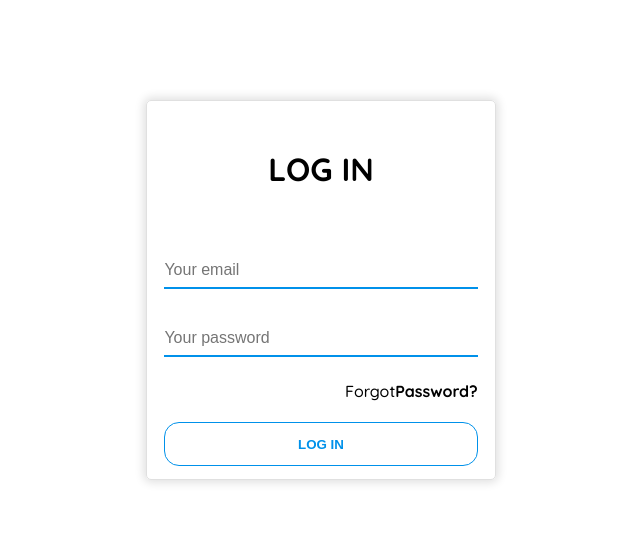
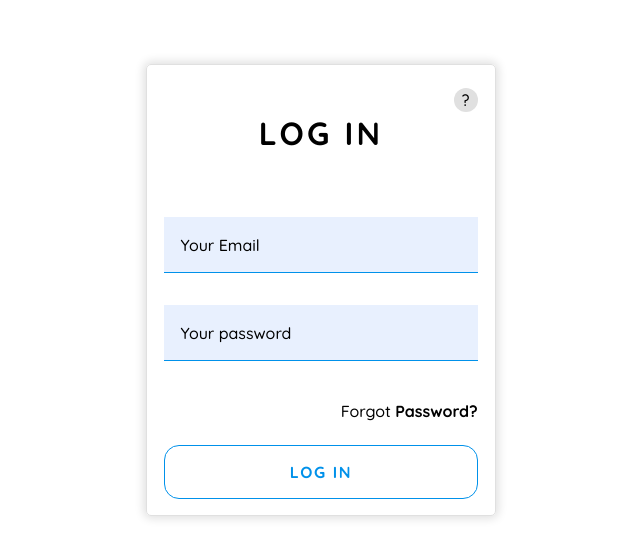
Before and after one commit to jcat-dev/NextJS-CRUD, a Next.js app: page /login in a window 1280 px wide. Shown: the part 110-668 px from the top of the page, without its empty margins (319-959 px from the left). Built offline with nearby package versions, Linux system fonts and the light colour scheme.

Commit message:
Add: Styles para la vista del login
Se agrega credenciales para ingresar como admin

```diff
--- a/pages/login/index.tsx
+++ b/pages/login/index.tsx
@@ -53,35 +53,82 @@ const Login: React.FC = () => {
         validationSchema={Yup.object(validationSchema)}
         onSubmit={(values) => handleSubmit(values)}
       >
-        {({ errors, touched, isValid, dirty }) =>
+        {({ errors, touched, isValid, dirty, values }) =>
           <Form className={styles["form-container"]} >
             <span className={styles.title} >
               LOG IN
             </span>
 
-            <label className={styles.label} >
+            <div className={styles.helper} >
+              ?
+
+              <p className={styles["helper-text"]} >
+                  try admin@gmai.com/admin
+              </p>
+            </div>
+
+            <div
+              className={styles.field}
+            >
               <Field
-                className={(errors.email && touched.email) ? `${styles.label__input} ${styles["label__input--error"]}` : styles.label__input}
+                className={
+                  (errors.email && touched.email)
+                  ? `${styles.input} ${styles["input--error"]} ${styles["input--bg-error"]}`
+                  : `${styles.input}`
+                }
                 name="email"
                 type="email"
-                placeholder="Your email"
+                autoComplete="off"
               />
-            </label>
 
-            <label className={styles.label} >
+              <label
+                className={
+                  (values.email)
+                  ? (errors.email)
+                    ? `${styles.label} ${styles["label--active"]} ${styles["label--error"]}`
+                    : `${styles.label} ${styles["label--active"]} ${styles["label--success"]}`
+                  : styles.label
+                }
+
+                htmlFor="email"
+              >
+                Your Email
+              </label>
+            </div>
+
+            <div
+              className={styles.field}
+            >
               <Field
-                className={(errors.password && touched.password) ? `${styles.label__input} ${styles["label__input--error"]}` : styles.label__input}
+                className={
+                  (errors.password && touched.password)
+                  ? `${styles.input} ${styles["input--error"]} ${styles["input--bg-error"]}`
+                  : `${styles.input}`
+                }
                 name="password"
                 type="password"
-                placeholder="Your password"
               />
-            </label>
+
+              <label
+                className={
+                  (values.password)
+                  ? (errors.password)
+                    ? `${styles.label} ${styles["label--active"]} ${styles["label--error"]}`
+                    : `${styles.label} ${styles["label--active"]} ${styles["label--success"]}`
+                  : styles.label
+                }
+
+                htmlFor="password"
+              >
+                Your password
+              </label>
+            </div>
 
             <Link
               href="/login/recovery-password"
               className={styles["recovery-password"]}
             >
-              Forgot<b>Password?</b>
+              Forgot <b>Password?</b>
             </Link>
 
             <button
--- a/src/styles/module/Login.module.css
+++ b/src/styles/module/Login.module.css
@@ -13,46 +13,121 @@
 
   border-radius: 5px;
   box-shadow: 0 0 10px 2.5px var(--gray-color-1);
-
-  display: flex;
-  flex-wrap: wrap;
+  position: relative;
 }
 
 .title {
   width: 100%;
   margin: auto;
-  padding: 1.5em 0;
+  padding: 1.5em 1.5em 1em 1.5em;
 
+  display: block;
   font-size: 2em;
   font-weight: bold;
   text-align: center;
+  letter-spacing: 0.1em;
+}
+
+.helper {
+  width: 1.5em;
+  height: 1.5em;
+
+  display: flex;
+  justify-content: center;
+  align-items: center;
+
+  border-radius: 100%;
+  background-color: var(--gray-color-1);
+  position: absolute;
+  top: 5%;
+  right: 5%;
+  cursor: default;
+}
+
+.helper-text {
+  display: none;
+
+  width: max-content;
+  padding: 1em;
+  border: 1px solid var(--gray-color-1);
+
+  background-color: white;
+  position: absolute;
+  left: 125%;
+}
+
+.helper:hover > .helper-text {
+  display: block;
+}
+
+.field {
+  width: 90%;
+  margin: 2em 5%;
+
+  position: relative;
+}
+
+.input {
+  width: 100%;
+  height: 3.5em;
+  padding: 0.5em 1em;
+  border: none;
+  border-bottom: 1.5px solid var(--blue-color-2);
+
+  font-size: 1em;
+  background-color: rgb(232, 240, 254);
+  transition: 0.5s;
+}
+
+.input--bg-error {
+  background-color: rgba(255, 0, 0, 0.1);
 }
 
 .label {
-  width: 90%;
-  margin: 1em auto;
+  padding: 0.5em 1em;
+
+  position: absolute;
+  inset: 0;
+
+  display: flex;
+  align-items: center;
+  pointer-events: none;
+  transition: 0.5s;
 }
 
-.label__input {
-  width: 100%;
-  padding: 0.5em 0;
-  border: none;
-  border-bottom: 2.5px solid var(--blue-color-2);
+.input:focus ~ .label, .label--active {
+  width: fit-content;
+  height: 2em;
+  margin-left: 1em;
+  border-left: 1px solid black;
+  border-right: 1px solid black;
+  padding: 0 10px;
+  top: -1em;
 
-  font-size: 1em;
+  font-size: 0.7em;
+  font-weight: bold;
+  letter-spacing: 0.25em;
 }
 
-.label__input--error {
-  border-bottom: 2.5px solid red;
+.label--success {
+  color: var(--blue-color-2);
+  background-color: white;
+}
+
+.label--error {
+  color: red;
+  background-color: white;
 }
 
 .recovery-password {
-  width: 90%;
-  margin: auto;
+  width: fit-content;
+  margin-left: auto;
+  margin-right: 5%;
   padding: 0.5em 0;
 
   text-align: end;
   color: black;
+  display: block;
 }
 
 .btn-submit {
@@ -61,11 +136,15 @@
   padding: 1em 0;
   border: 1.5px solid var(--blue-color-2);
 
+  display: block;
   border-radius: 15px;
   font-weight: bold;
   color: var(--blue-color-2);
   background-color: white;
   cursor: pointer;
+  font-family: inherit;
+  font-size: inherit;
+  letter-spacing: 0.1em;
 }
 
 .btn-submit:hover {
```
